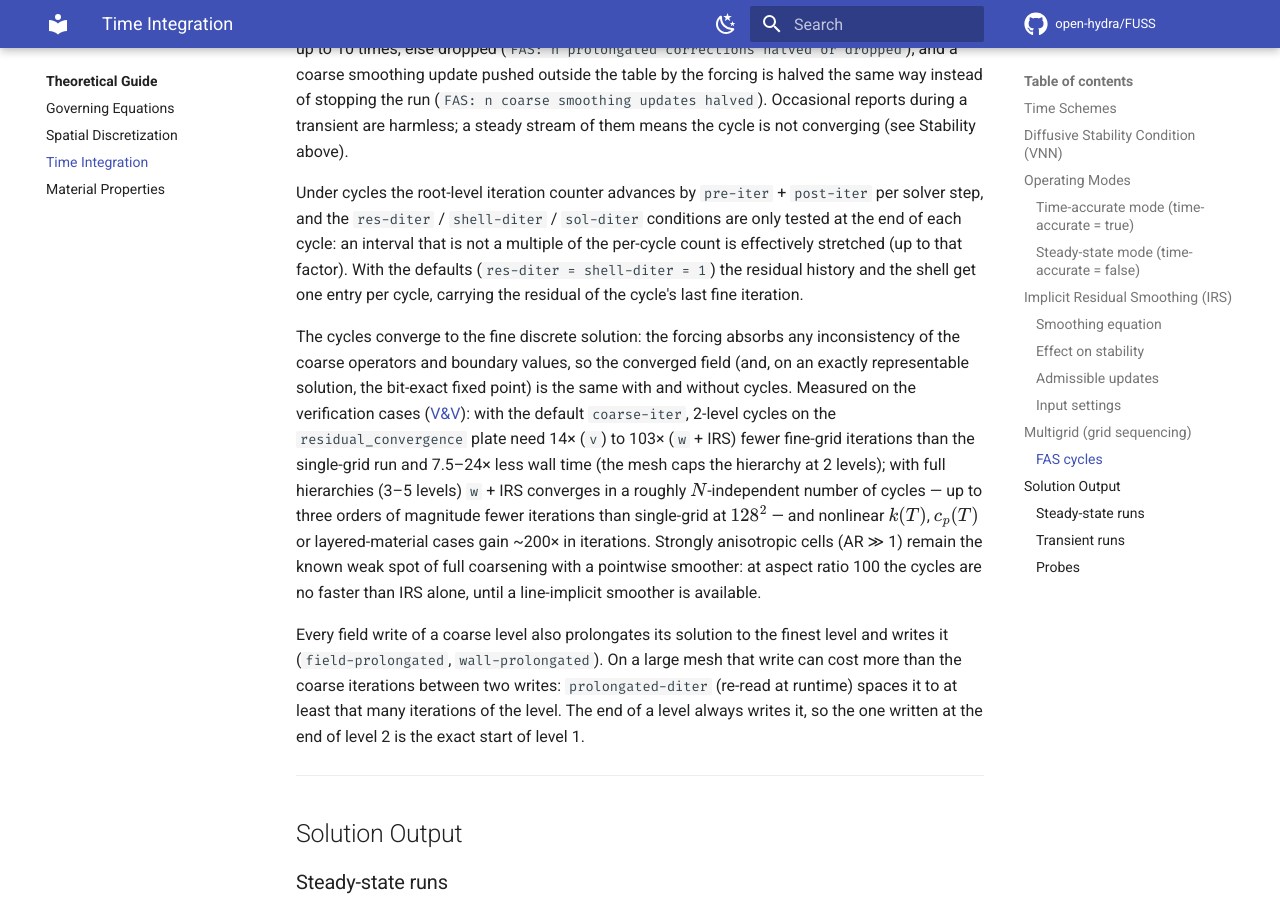
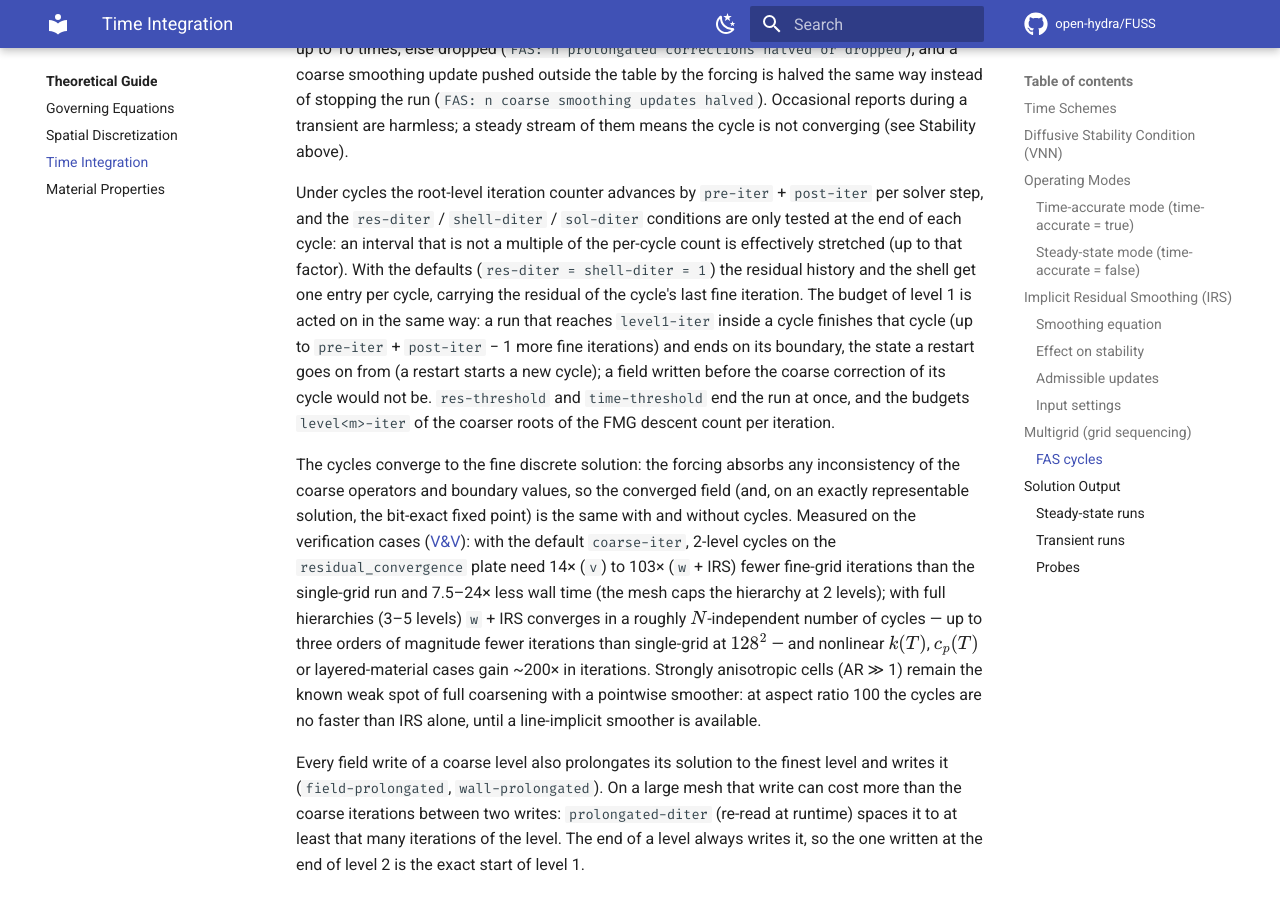
Before and after one commit to open-hydra/FUSS, an MkDocs documentation site: the page built from docs/theory/time-integration.md, in a window 1280 px wide and 900 px high, scrolled down 6986 px. Built offline with MkDocs 1.6.1 and Material for MkDocs 9.7.7, drawn with Linux system fonts in a browser that asks for light colours; comment, search, counter and statistics services are not loaded.

Commit message:
FAS cycles: the level-1 budget ends the run at the end of its cycle
Under FAS cycles a run that reached level1-iter inside a cycle ended after that iteration,
before the coarse correction of the cycle; a restart from its solution starts a new cycle,
so a run split there did not write the files of the run in one go (fas_v, w, w_irs cut at
100 and 101 of 3-iteration cycles: 4.7e-3 to 2.8 K, p2_GE.md).

Explicit_Step now marks an end by the level-1 budget alone with TODO = 4 when a cycle is
running; the root of FAS_Level does not return on it, and FAS_Solve turns it into 3 at the
end of the cycle (up to pre-iter + post-iter - 1 more fine iterations). The end by
res-threshold or time-threshold stays immediate, and the budgets of the coarser roots of
the FMG descent count per iteration. Runs that end on their residual (every case of the
test suite and of the battery) are unchanged to the last bit.

Tests: Restart gains fas-inside-vtk-raw (fas_w, 100 + 100) and fas-inside-tecplot (fas_v,
101 + 101), each against one run with a budget of 204.
Gate (bin FUSS-post-i4): quick tier vs ref/6ade47f 178 checks, 0 failing, 0 differing
files; CTest fast 23/23, validation 14/14, smoke 15/15, needs-mpi 11/11; fas_vv vs
fas-vv-6ade47f 44/45 rows equal, bits 25/25, restart PASS; the one other row is the
declared effect: sc64-v, the probe capped at level1-iter 5000, ends its last cycle (5003 ->
5004 iterations, FAS guard reports +29/+187). Budget cuts at 100 and 101 of fas_v, fas_w,
fas_w_irs on 1 and 2 ranks: 12/12 restarts exact (fuss-stress/stress/E/run_E1cycle.sh).

Co-Authored-By: Claude Opus 5.5 <noreply@anthropic.com>

```diff
--- a/docs/theory/time-integration.md
+++ b/docs/theory/time-integration.md
@@ -158,7 +158,7 @@ IRS applies to every non-connection ghost. Both `v` and `w` are verified on over
 
 **Guards.** Setup aborts a cycle request with `levels = 1`, `time-accurate = true`, `integration-variables = prim` or `pre-iter + post-iter = 0`. At runtime (`ini-diter` re-reads) switching cycles on from `none` is ignored with a warning (the coarse-level arrays are allocated at setup only), and an edit that breaks the setup guards restores the setup values; `v` ↔ `w` and valid `pre/post/coarse-iter` edits take effect. Two admissibility guards protect the properties table and report at the `shell-diter` cadence: a prolongated correction that leaves the table is halved up to 10 times, else dropped (`FAS: n prolongated corrections halved or dropped`), and a coarse smoothing update pushed outside the table by the forcing is halved the same way instead of stopping the run (`FAS: n coarse smoothing updates halved`). Occasional reports during a transient are harmless; a steady stream of them means the cycle is not converging (see Stability above).
 
-Under cycles the root-level iteration counter advances by `pre-iter` + `post-iter` per solver step, and the `res-diter` / `shell-diter` / `sol-diter` conditions are only tested at the end of each cycle: an interval that is not a multiple of the per-cycle count is effectively stretched (up to that factor). With the defaults (`res-diter = shell-diter = 1`) the residual history and the shell get one entry per cycle, carrying the residual of the cycle's last fine iteration.
+Under cycles the root-level iteration counter advances by `pre-iter` + `post-iter` per solver step, and the `res-diter` / `shell-diter` / `sol-diter` conditions are only tested at the end of each cycle: an interval that is not a multiple of the per-cycle count is effectively stretched (up to that factor). With the defaults (`res-diter = shell-diter = 1`) the residual history and the shell get one entry per cycle, carrying the residual of the cycle's last fine iteration. The budget of level 1 is acted on in the same way: a run that reaches `level1-iter` inside a cycle finishes that cycle (up to `pre-iter` + `post-iter` − 1 more fine iterations) and ends on its boundary, the state a restart goes on from (a restart starts a new cycle); a field written before the coarse correction of its cycle would not be. `res-threshold` and `time-threshold` end the run at once, and the budgets `level<m>-iter` of the coarser roots of the FMG descent count per iteration.
 
 The cycles converge to the fine discrete solution: the forcing absorbs any inconsistency of the coarse operators and boundary values, so the converged field (and, on an exactly representable solution, the bit-exact fixed point) is the same with and without cycles. Measured on the verification cases ([V&V](../vv/fas-cycles.md)): with the default `coarse-iter`, 2-level cycles on the `residual_convergence` plate need 14× (`v`) to 103× (`w` + IRS) fewer fine-grid iterations than the single-grid run and 7.5–24× less wall time (the mesh caps the hierarchy at 2 levels); with full hierarchies (3–5 levels) `w` + IRS converges in a roughly $N$-independent number of cycles — up to three orders of magnitude fewer iterations than single-grid at $128^2$ — and nonlinear $k(T)$, $c_p(T)$ or layered-material cases gain ~200× in iterations. Strongly anisotropic cells (AR ≫ 1) remain the known weak spot of full coarsening with a pointwise smoother: at aspect ratio 100 the cycles are no faster than IRS alone, until a line-implicit smoother is available.
 
```
Also changed, not shown: CHANGELOG.md (+8 -1 lines), docs/user/initial-conditions.md (+1 -1 lines), 3 other files.
